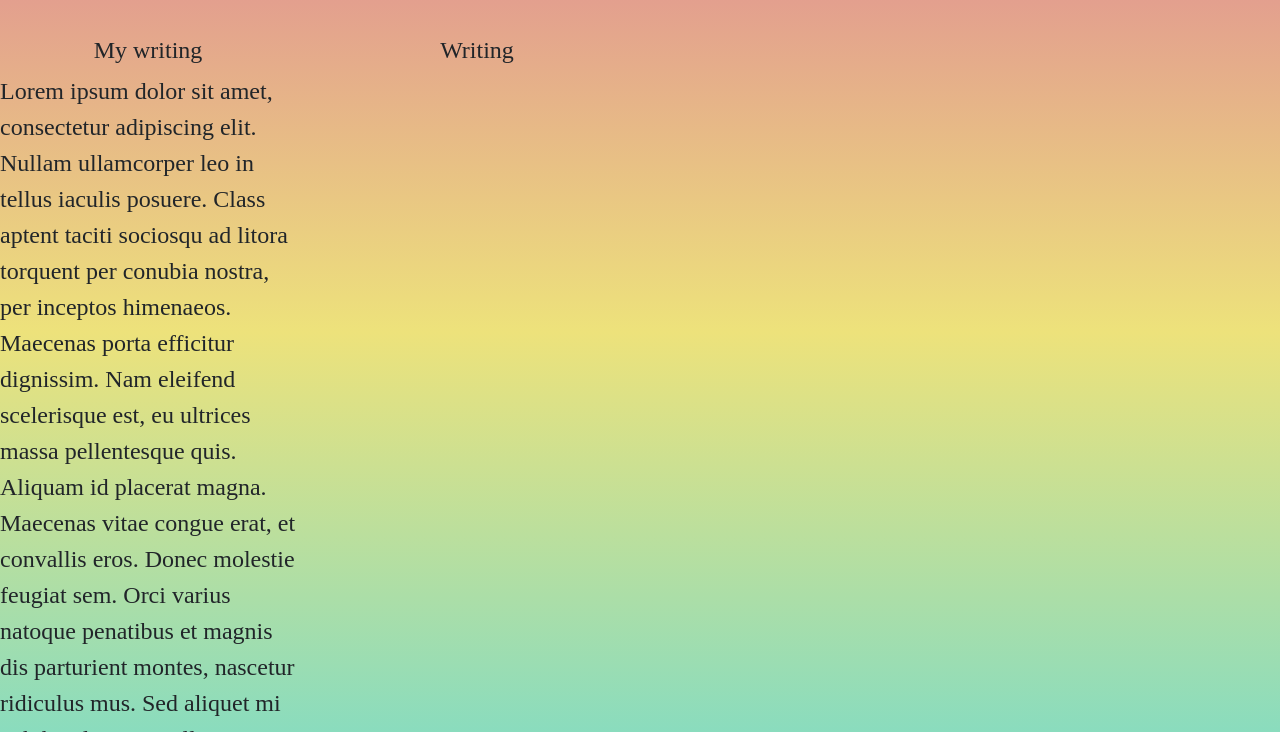
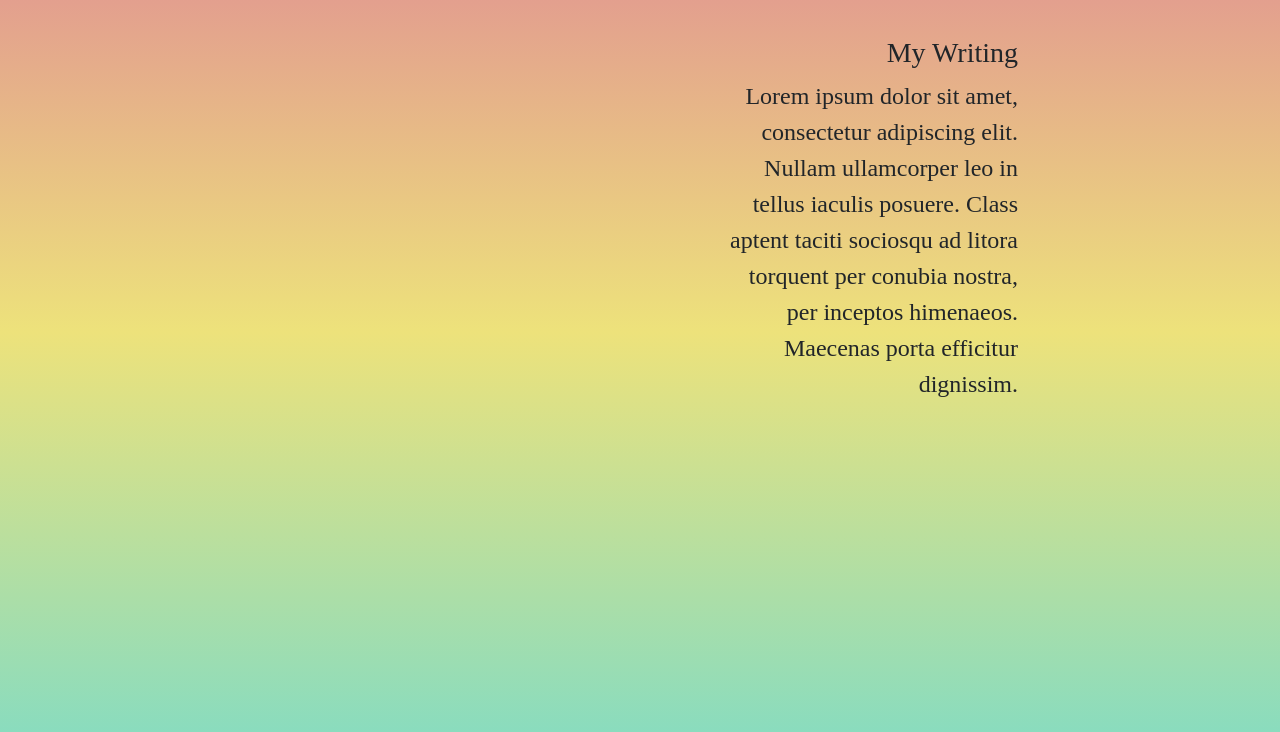
Before and after one commit to pnadelofficial/TeddySite, a Django app: page /projects/writing/ in a window 1280 px wide. Shown: the part 68-800 px from the top of the page. Run offline with Django 4.2, Linux system fonts and the light colour scheme; data that the repository does not hold is empty.

Commit message:
writing_index update

```diff
--- a/mainsite/projects/templates/projects/writing_index.html
+++ b/mainsite/projects/templates/projects/writing_index.html
@@ -9,24 +9,33 @@
     <title>Writing Index</title>
 </head>
 <body>
+    <div class="container">
         <div class="row">
-        <div class="col-sm-9">
-            <h4 class="text-center">Writing</h4>
+            <div class="col-9" style="
+                margin-left: 10%;
+            ">
                 {% for collection in collections %}
-            <div class="card">
+                <div class="card" style="width: 18rem;">
                     <img src="{{ collection.image.url }}" class="card-img-top" alt="IMAGE">
                     <div class="card-body">
-                    <h5 class="card-title">collection.name</h5>
-                    <a href="#">Read</a>
+                      <h5 class="card-title">{{ collection.name }}</h5>
+                      <p class="card-text">Lorem Ipsum</p>
+                      <a href="#" class="btn btn-primary">Listen</a>
                     </div>
                 </div>
+                <br>
                 {% endfor %}
             </div>
-        <div class="col-sm-3">
-            <h4 class="text-center">My writing</h4>
+            <div id="right" class="col-3" style="
+                text-align: right;
+                position: fixed;
+                margin-left: 50%;
+            ">
+                <h3>My Writing</h3>
                 <p>
-            Lorem ipsum dolor sit amet, consectetur adipiscing elit. Nullam ullamcorper leo in tellus iaculis posuere. Class aptent taciti sociosqu ad litora torquent per conubia nostra, per inceptos himenaeos. Maecenas porta efficitur dignissim. Nam eleifend scelerisque est, eu ultrices massa pellentesque quis. Aliquam id placerat magna. Maecenas vitae congue erat, et convallis eros. Donec molestie feugiat sem. Orci varius natoque penatibus et magnis dis parturient montes, nascetur ridiculus mus. Sed aliquet mi et bibendum convallis. Integer ligula lectus, elementum eu augue dapibus, auctor rhoncus libero. Integer nulla felis, mollis quis aliquam in, consequat eu nisl. Duis dictum tempus aliquam. Praesent velit risus, pretium at erat eget, rhoncus interdum massa.
+                Lorem ipsum dolor sit amet, consectetur adipiscing elit. Nullam ullamcorper leo in tellus iaculis posuere. Class aptent taciti sociosqu ad litora torquent per conubia nostra, per inceptos himenaeos. Maecenas porta efficitur dignissim.
                 </p>
+            </div>
         </div>
     </div>
 </body>
```
Lines whose indentation alone changed are shown as unchanged.
